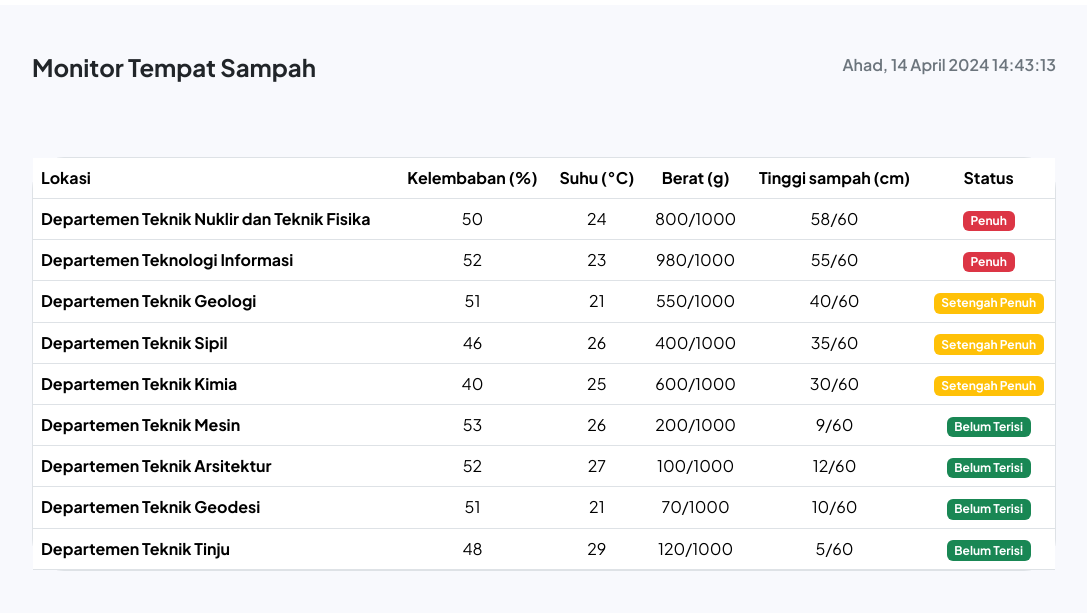
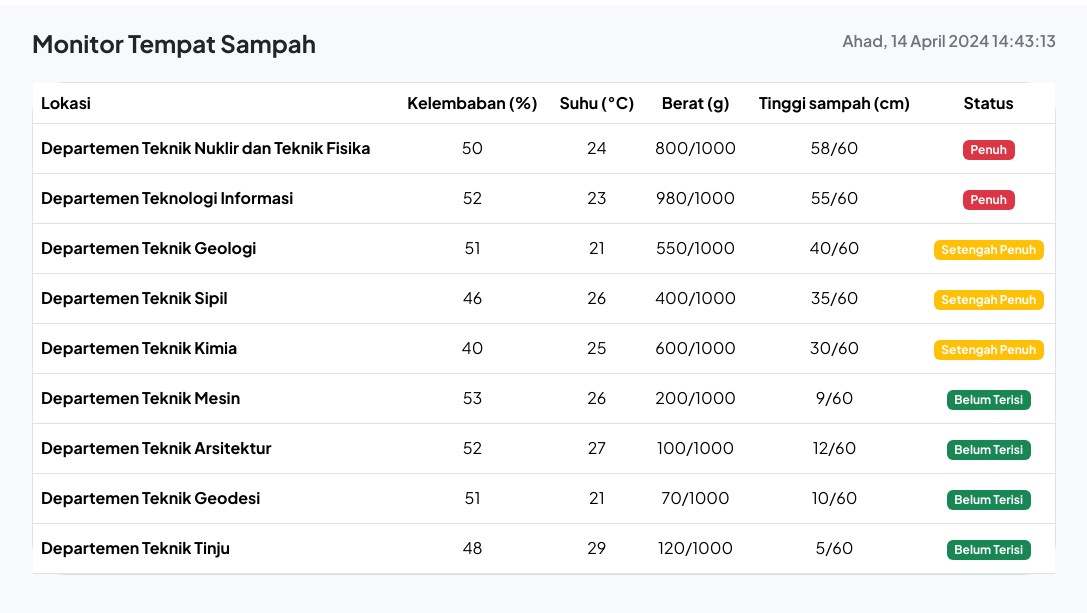
Before and after one commit to kasjaduddin/Smart-Solid-Waste-Bin, a plain HTML site: page index.html in a window 1280 px wide. Shown: the part 43-656 px from the top of the page, without its empty margins (96-1183 px from the left). Drawn offline with nearby package versions, Linux system fonts and the light colour scheme.

Commit message:
atur margin dikit

```diff
--- a/index.html
+++ b/index.html
@@ -20,9 +20,9 @@
       </div>
     </nav>
     <div class="container-fluid px-6">
-      <div class="d-flex py-5">
-        <h4 class="fw-bold me-auto">Monitor Tempat Sampah</h4>
-        <p id="Time" class="text-secondary fw-semibold">Jumat, 12 April 2024 08:57:12</p>
+      <div class="d-flex py-4">
+        <h4 class="fw-bold me-auto mb-0 pb-0">Monitor Tempat Sampah</h4>
+        <p id="Time" class="text-secondary fw-semibold mb-0 pb-0">Jumat, 12 April 2024 08:57:12</p>
       </div>
       <div class="border rounded-5">
         <table class="table text-center mb-0">
--- a/index.js
+++ b/index.js
@@ -59,4 +59,4 @@ function strDay() {
       }
 }
 
-Time.innerHTML = `<p class="text-secondary fw-semibold">${strDay() + ", " + date + " " + strMonth() + " " + year + " " + hour + ":" + minute + ":" + second}</p>`;
+Time.innerHTML = `<p class="text-secondary fw-semibold pb-0 mb-0">${strDay() + ", " + date + " " + strMonth() + " " + year + " " + hour + ":" + minute + ":" + second}</p>`;
--- a/style.css
+++ b/style.css
@@ -15,3 +15,12 @@
 .mb-0 {
     margin-bottom: 0px;
 }
+
+td {
+    height: 50px;
+    vertical-align: middle;
+}
+
+th{
+    vertical-align: middle;
+}
```
